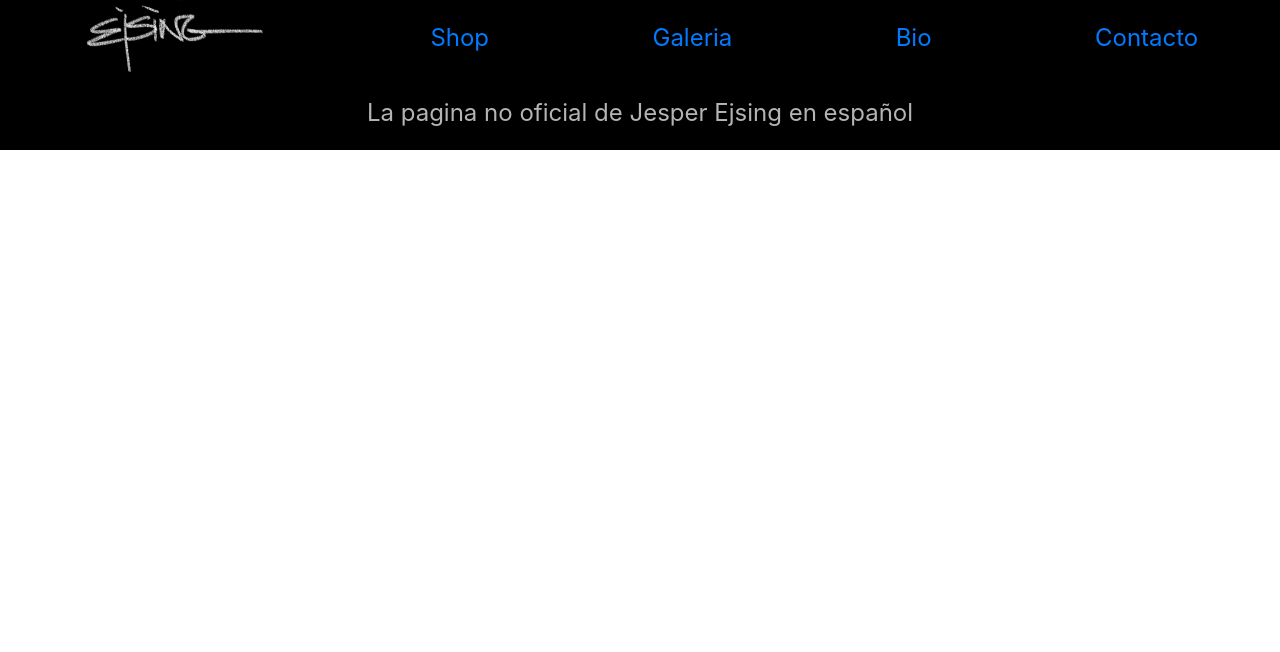
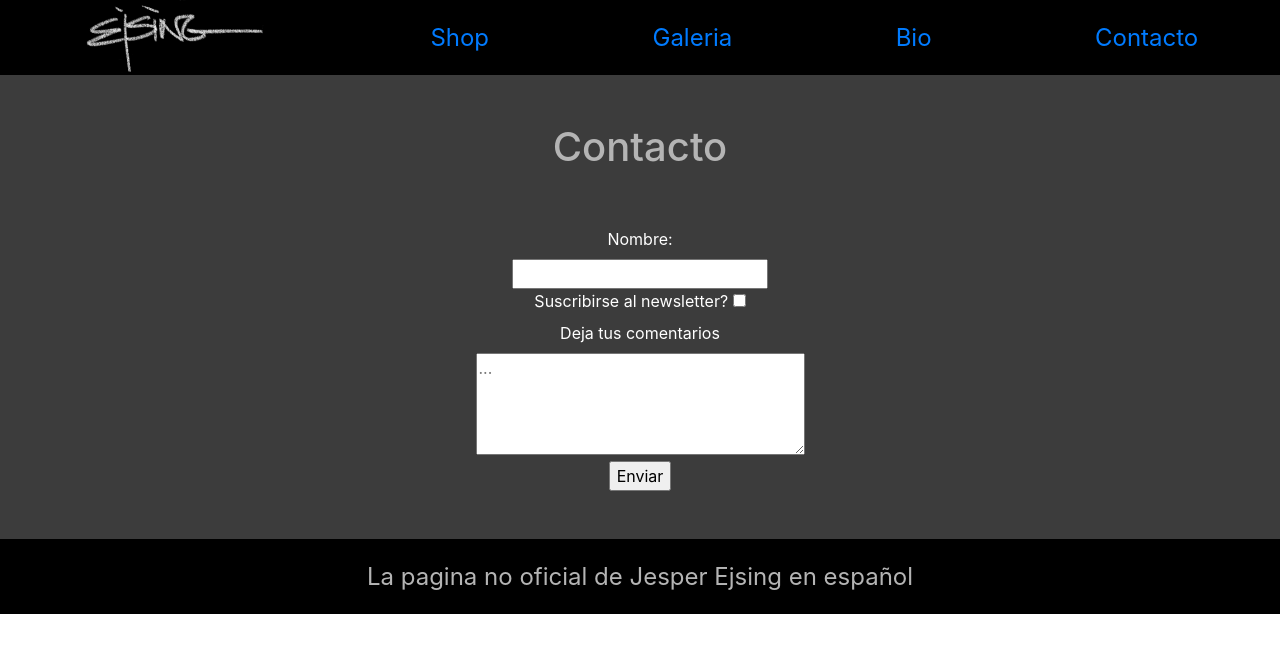
Before and after one commit to LorenzoChio/lorenzochio.github.io, a website: page contacto.html in a window 1280 px wide. Drawn offline with nearby package versions, Linux system fonts and the light colour scheme.

Commit message:
Tercer update

```diff
--- a/contacto.html
+++ b/contacto.html
@@ -17,6 +17,16 @@
         <a href="contacto.html">Contacto</a>
     </header>
     <main>
+        <h1 class="pt-5 pb-5">Contacto</h1>
+        <form class="pb-5 text-center">
+            <label for="nombre">Nombre:</label><br>
+            <input type="text" name="nombre" id="nombre"/><br>
+            <label for="newsletter">Suscribirse al newsletter?</label>
+            <input type="checkbox" name="newsletter" id="newsletter" value="true"><br>
+            <label for="comentarios">Deja tus comentarios</label><br>
+            <textarea name="comentarios" id="comentarios" placeholder="..." rows="4" cols="30"></textarea><br>
+            <input type="submit" value="Enviar"/>
+        </form>
     </main>
     <footer class="nav">
         <div>La pagina no oficial de Jesper Ejsing en español</div>
--- a/css/estilos.css
+++ b/css/estilos.css
@@ -51,3 +51,9 @@ h1 {
 
 .redondeado:hover {
   border-radius: 0%; }
+
+main {
+  color: white; }
+
+p {
+  color: white; }
```
Also changed, not shown: bio.html (+5 -1 lines), images/jesper.jpg (added).
